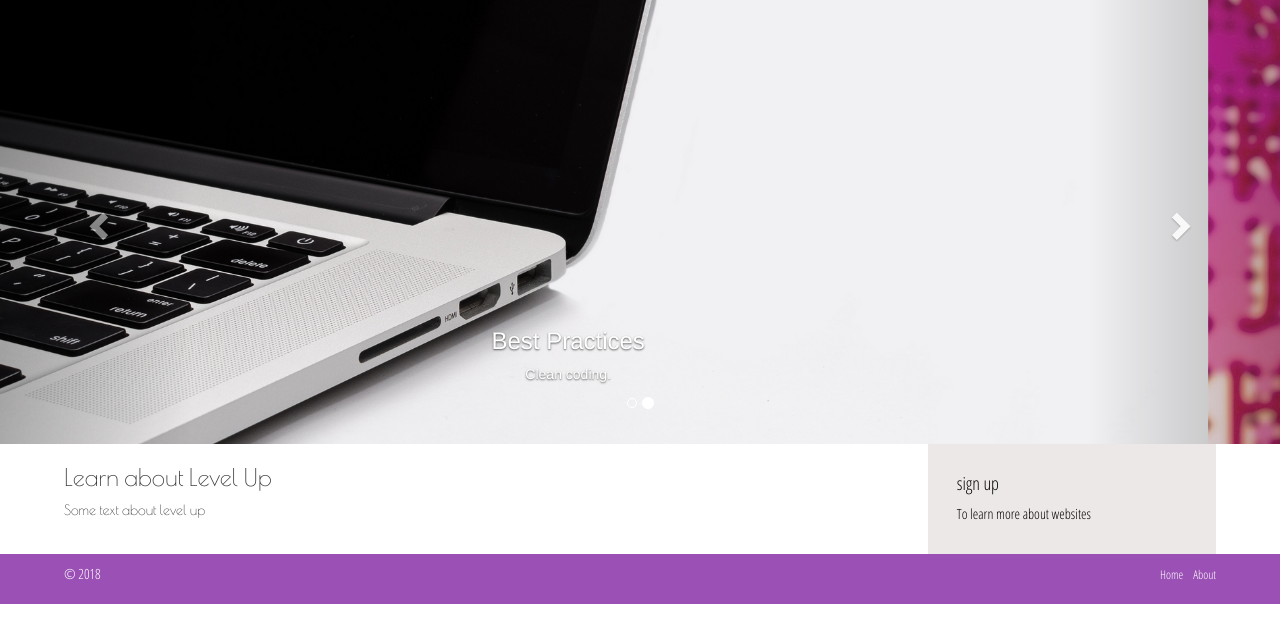
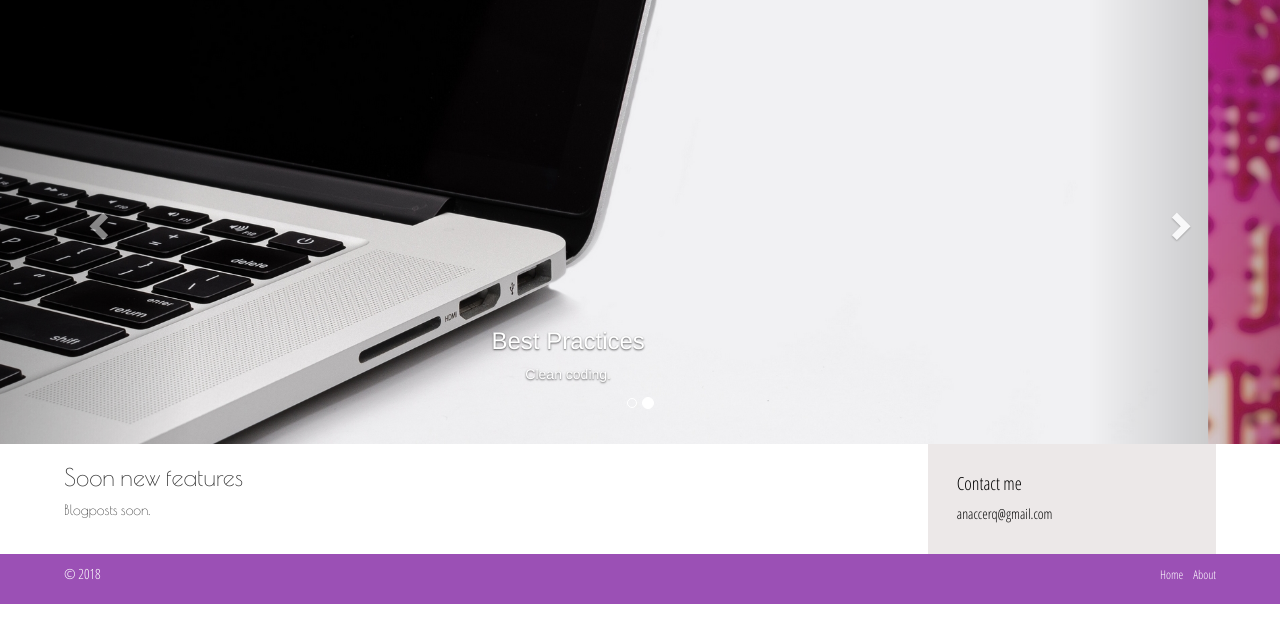
Before and after one commit to anaccerq/anaccerq.github.io, a plain HTML site: page index.html in a window 1280 px wide. Shown: the part 86-728 px from the top of the page. Drawn offline with nearby package versions, Linux system fonts and the light colour scheme; a web font is replaced by a local one.

Commit message:
new features

```diff
--- a/index.html
+++ b/index.html
@@ -23,7 +23,7 @@
                     <span class="caret"></span></button>
                     <ul class="dropdown-menu">
                         <li><a href="index.html">Home</a></li>
-                        <li><a href="portifolo.html">Portifolio</a></li>
+                        <li><a href="portifolio.html">Portifolio</a></li>
                         <li class="divider"></li>
                         <li><a href="about.html">About Me</a></li>
                     </ul>
@@ -72,12 +72,12 @@
 
             <div class="column-wrapper clearfix">
                 <section class="main-col">
-                    <h3>Learn about Level Up</h3>
-                    <p>Some text about level up</p>
+                    <h3>Soon new features</h3>
+                    <p>Blogposts soon.</p>
                 </section>
                 <aside class="sidebar-col">
-                    <h4>sign up</h4>
-                    <p>To learn more about websites</p>
+                    <h4>Contact me</h4>
+                    <p>anaccerq@gmail.com</p>
                 </aside>
             </div>
 
```
